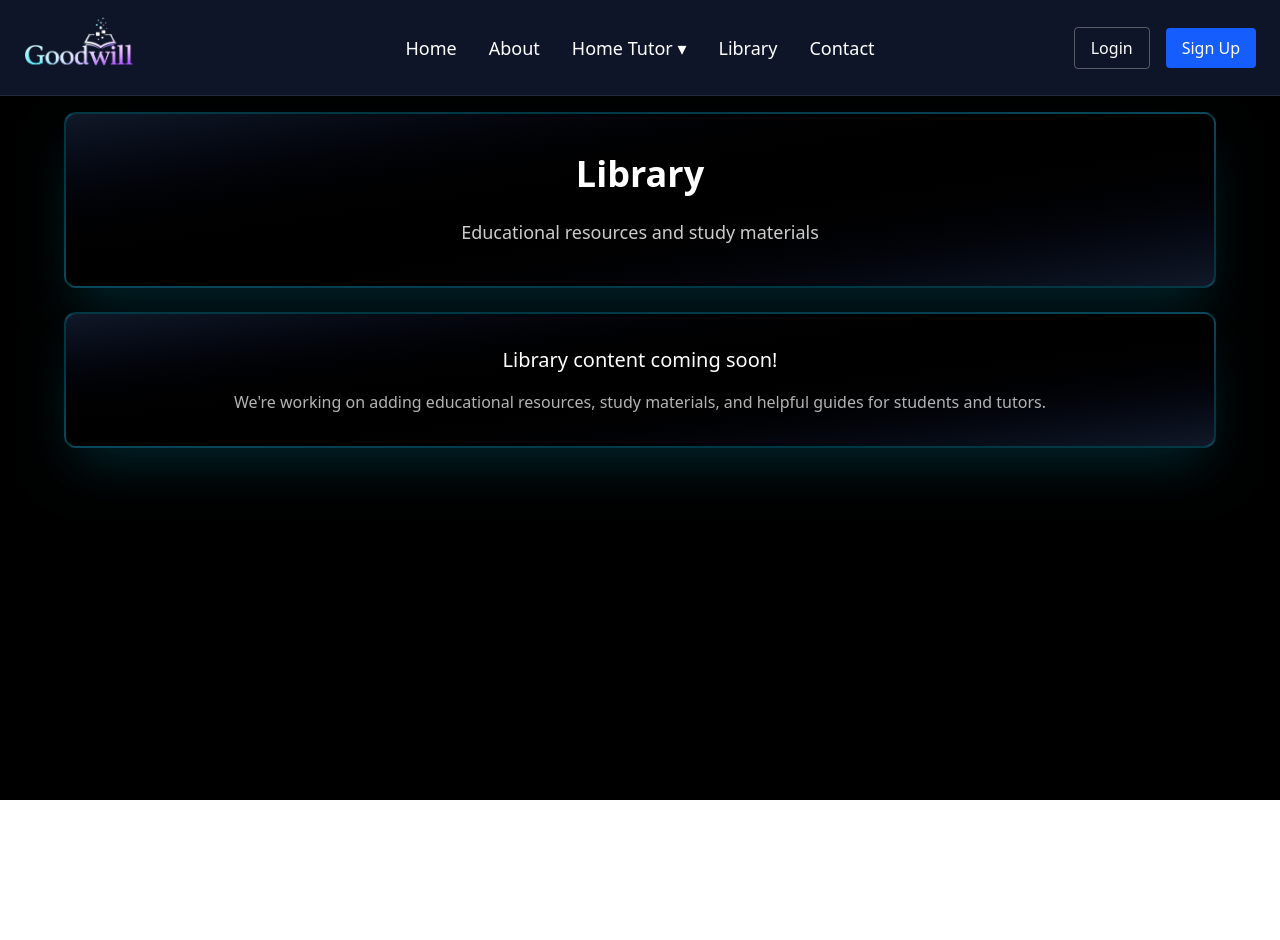
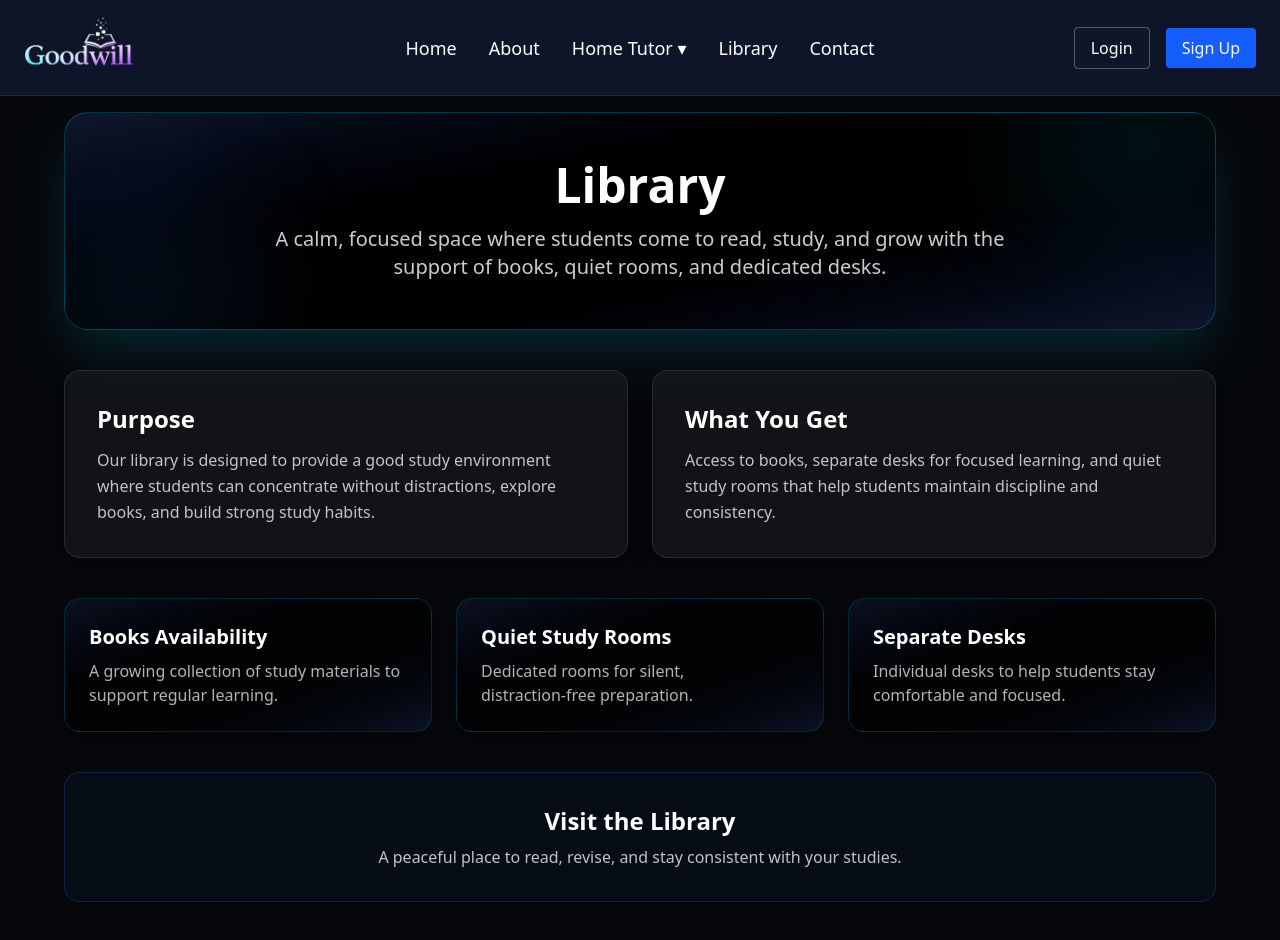
Before and after one commit to shashankdubey00/gv-tutor, a React (Vite) app in the folder frontend/: page /library in a window 1280 px wide. Shown: the top 940 px of the page. Before the commit the page ends 800 px from the top, so only its background shows below. Built offline with nearby package versions, Linux system fonts and the light colour scheme; no server answers.

Commit message:
Update library page content

```diff
--- a/frontend/src/pages/Library.jsx
+++ b/frontend/src/pages/Library.jsx
@@ -1,18 +1,62 @@
 export default function Library() {
   return (
-    <div className="min-h-screen bg-black pt-28 px-4 pb-20">
-      <div className="max-w-6xl mx-auto">
-        <div className="bg-gradient-to-br from-gray-900 via-black to-gray-900 border-2 border-cyan-500/30 shadow-2xl shadow-cyan-500/20 p-8 sm:p-10 text-white rounded-xl mb-6">
-          <h1 className="text-4xl font-bold text-center mb-6">Library</h1>
-          <p className="text-center text-white/80 text-lg">
-            Educational resources and study materials
-          </p>
+    <div className="min-h-screen bg-[#05070a] pt-28 px-4 pb-20 text-white">
+      <div className="max-w-6xl mx-auto space-y-10">
+        <div className="relative overflow-hidden rounded-3xl border border-cyan-500/30 bg-gradient-to-br from-slate-900 via-black to-slate-900 p-10 sm:p-12 shadow-2xl shadow-cyan-500/20">
+          <div className="absolute -top-20 -right-10 h-56 w-56 rounded-full bg-cyan-500/10 blur-3xl" />
+          <div className="absolute -bottom-16 -left-10 h-56 w-56 rounded-full bg-blue-500/10 blur-3xl" />
+          <div className="relative z-10 text-center">
+            <h1 className="text-4xl sm:text-5xl font-bold mb-4">Library</h1>
+            <p className="text-white/80 text-lg sm:text-xl max-w-3xl mx-auto">
+              A calm, focused space where students come to read, study, and grow with the support of books, quiet rooms, and dedicated desks.
+            </p>
+          </div>
         </div>
 
-        <div className="bg-gradient-to-br from-gray-900 via-black to-gray-900 border-2 border-cyan-500/30 shadow-2xl shadow-cyan-500/20 p-8 text-center text-white rounded-xl">
-          <p className="text-xl mb-4">Library content coming soon!</p>
-          <p className="text-white/70">
-            We're working on adding educational resources, study materials, and helpful guides for students and tutors.
+        <div className="grid gap-6 md:grid-cols-2">
+          <div className="rounded-2xl border border-white/10 bg-white/5 p-8 shadow-xl">
+            <h2 className="text-2xl font-semibold mb-3">Purpose</h2>
+            <p className="text-white/75 leading-relaxed">
+              Our library is designed to provide a good study environment where students can concentrate without distractions, explore books, and build strong study habits.
+            </p>
+          </div>
+          <div className="rounded-2xl border border-white/10 bg-white/5 p-8 shadow-xl">
+            <h2 className="text-2xl font-semibold mb-3">What You Get</h2>
+            <p className="text-white/75 leading-relaxed">
+              Access to books, separate desks for focused learning, and quiet study rooms that help students maintain discipline and consistency.
+            </p>
+          </div>
+        </div>
+
+        <div className="grid gap-6 md:grid-cols-3">
+          {[
+            {
+              title: "Books Availability",
+              desc: "A growing collection of study materials to support regular learning.",
+            },
+            {
+              title: "Quiet Study Rooms",
+              desc: "Dedicated rooms for silent, distraction‑free preparation.",
+            },
+            {
+              title: "Separate Desks",
+              desc: "Individual desks to help students stay comfortable and focused.",
+            },
+          ].map((item) => (
+            <div
+              key={item.title}
+              className="rounded-2xl border border-cyan-500/20 bg-gradient-to-br from-slate-900/70 via-black/70 to-slate-900/70 p-6 shadow-lg hover:shadow-cyan-500/20 transition-shadow"
+            >
+              <h3 className="text-xl font-semibold mb-2">{item.title}</h3>
+              <p className="text-white/70">{item.desc}</p>
+            </div>
+          ))}
+        </div>
+
+        <div className="rounded-2xl border border-blue-500/20 bg-blue-500/5 p-8 text-center">
+          <h3 className="text-2xl font-semibold mb-2">Visit the Library</h3>
+          <p className="text-white/75">
+            A peaceful place to read, revise, and stay consistent with your studies.
           </p>
         </div>
       </div>
```
